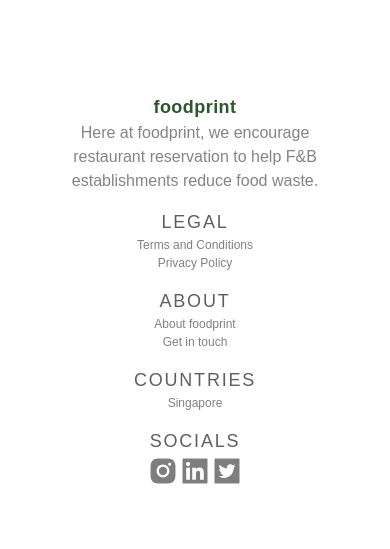
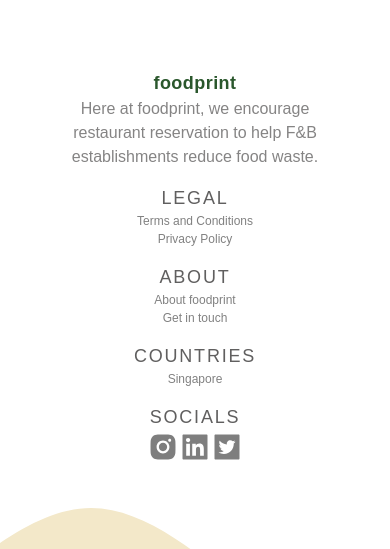
Before and after one commit to cs203g2t10/foodprint-frontend, a React (Create React App) app: page / in a window 390 px wide. Shown: the part 1038-1587 px from the top of the page. Before the commit the page ends 1537 px from the top, so only its background shows below. Built offline with nearby package versions, Linux system fonts and the light colour scheme; no server answers.

Commit message:
responsive footer

```diff
--- a/src/components/Footer.tsx
+++ b/src/components/Footer.tsx
@@ -4,53 +4,53 @@ import { AiFillInstagram, AiFillTwitterSquare, AiFillLinkedin } from "react-icon
 
 const Footer = () => {
     return (
-        <div className = "mt-8 h-48">
-            <div className = "w-full">
-                <div className="flex absolute mt-6 w-full content-center">
-                    <div className = "px-12 md:mt-14">
-                        <h1 className = "text-green-standard font-bold lg:text-4xl tracking-wide text-center md:text-left">foodprint</h1>
-                        <h2 className = "lg:pt-2 lg:pr-44 text-grey-light w-full text-center md:text-left pb-4">Here at foodprint, we encourage restaurant reservation to help F&B establishments reduce food waste. </h2>
+        <div className="mt-8 md:h-48">
+            <div className="w-full">
+                <div className="flex md:absolute mt-6 w-full content-center">
+                    <div className="px-12 md:mt-14">
+                        <h1 className="text-green-standard font-bold lg:text-4xl tracking-wide text-center md:text-left">foodprint</h1>
+                        <h2 className="lg:pt-2 lg:pr-44 text-grey-light w-full text-center md:text-left pb-4">Here at foodprint, we encourage restaurant reservation to help F&B establishments reduce food waste. </h2>
                         <div className="grid sm:grid-cols-6 lg:grid-cols-4 gap-x-12 gap-y-4 md:pt-4 pb-3 text-center md:text-left">
                             <div>
-                                <h1 className = "lg:text-md text-grey-standard tracking-widest">LEGAL</h1>
-                                <h2 className = "lg:text-sm text-grey-lighter text-xs">Terms and Conditions</h2>
-                                <h2 className = "lg:text-sm text-grey-lighter text-xs">Privacy Policy</h2>
+                                <h1 className="lg:text-md text-grey-standard tracking-widest">LEGAL</h1>
+                                <h2 className="lg:text-sm text-grey-lighter text-xs">Terms and Conditions</h2>
+                                <h2 className="lg:text-sm text-grey-lighter text-xs">Privacy Policy</h2>
                             </div>
                             <div>
-                                <h1 className = "lg:text-md text-grey-standard tracking-widest">ABOUT</h1>
-                                <h2 className = "lg:text-sm text-grey-lighter text-xs">About foodprint</h2>
-                                <h2 className = "lg:text-sm text-grey-lighter text-xs">Get in touch</h2>
+                                <h1 className="lg:text-md text-grey-standard tracking-widest">ABOUT</h1>
+                                <h2 className="lg:text-sm text-grey-lighter text-xs">About foodprint</h2>
+                                <h2 className="lg:text-sm text-grey-lighter text-xs">Get in touch</h2>
                             </div>
                             <div className="sm:col-span-2 lg:col-span-1">
-                                <h1 className = "lg:text-md text-grey-standard tracking-widest">COUNTRIES</h1>
-                                <h2 className = "lg:text-sm text-grey-lighter text-xs">Singapore</h2>
+                                <h1 className="lg:text-md text-grey-standard tracking-widest">COUNTRIES</h1>
+                                <h2 className="lg:text-sm text-grey-lighter text-xs">Singapore</h2>
                             </div>
                             <div className="sm:col-span-2 lg:col-span-1">
-                                <h1 className = "lg:text-md text-grey-standard tracking-widest">SOCIALS</h1>
+                                <h1 className="lg:text-md text-grey-standard tracking-widest">SOCIALS</h1>
                                 <div className="flex flex-cols-3 justify-center md:justify-start w-full">
                                     <div className="col-span-3"></div>
-                                    <AiFillInstagram className = "opacity-50" fontSize="2em"/>
-                                    <AiFillLinkedin className = "opacity-50" fontSize="2em" />
-                                    <AiFillTwitterSquare className = "opacity-50" fontSize="2em" />
+                                    <AiFillInstagram className="opacity-50" fontSize="2em" />
+                                    <AiFillLinkedin className="opacity-50" fontSize="2em" />
+                                    <AiFillTwitterSquare className="opacity-50" fontSize="2em" />
                                     <div className="col-span-3"></div>
                                 </div>
                             </div>
                         </div>
                     </div>
                 </div>
-                <div className="hidden lg:block">
+                <div className="md:hidden lg:block">
                     <svg className="waves w-full h-72" xmlns="http://www.w3.org/2000/svg" viewBox="0 20 120 35" preserveAspectRatio="none" shapeRendering="auto">
                         <defs>
-                        <path id="gentle-wave" d="M-160 44c30 0 58-18 88-18s 58 18 88 18 58-18 88-18 58 18 88 18 v44h-352z" />
+                            <path id="gentle-wave" d="M-160 44c30 0 58-18 88-18s 58 18 88 18 58-18 88-18 58 18 88 18 v44h-352z" />
                         </defs>
                         <g className="parallax">
-                        <use xlinkHref="#gentle-wave" x="100" y="-2" fill="rgba(243, 232, 201, 1)" />
+                            <use xlinkHref="#gentle-wave" x="100" y="-2" fill="rgba(243, 232, 201, 1)" />
                         </g>
                     </svg>
                 </div>
-                <div className="bg-yellow-standard sm:hidden w-full h-90">
+                {/* <div className="block lg:hidden bg-yellow-standard sm:hidden w-full h-90">
 
-                </div>
+                </div> */}
 
 
             </div>
```
